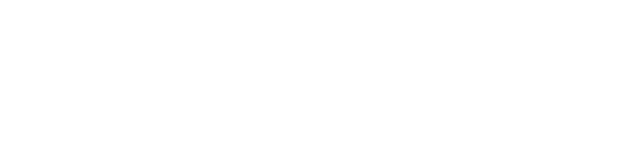
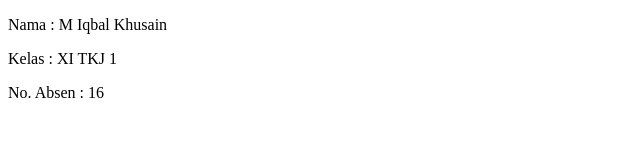
Before and after one commit to MIqbalKhusain/Kelompok-3, a plain HTML site: page index.html in a window 1280 px wide. Shown: the whole page, without its empty margins (0-640 px from the left). Drawn offline with Linux system fonts and the light colour scheme.

Commit message:
edit index.html

```diff
--- a/index.html
+++ b/index.html
@@ -7,6 +7,10 @@
     <title>Kelompok 3</title>
 </head>
 <body>
-
+    <div>
+    <p>Nama : M Iqbal Khusain</p>
+    <p>Kelas : XI TKJ 1</p>
+    <P>No. Absen : 16</P>
+</div>
 </body>
 </html>
```
